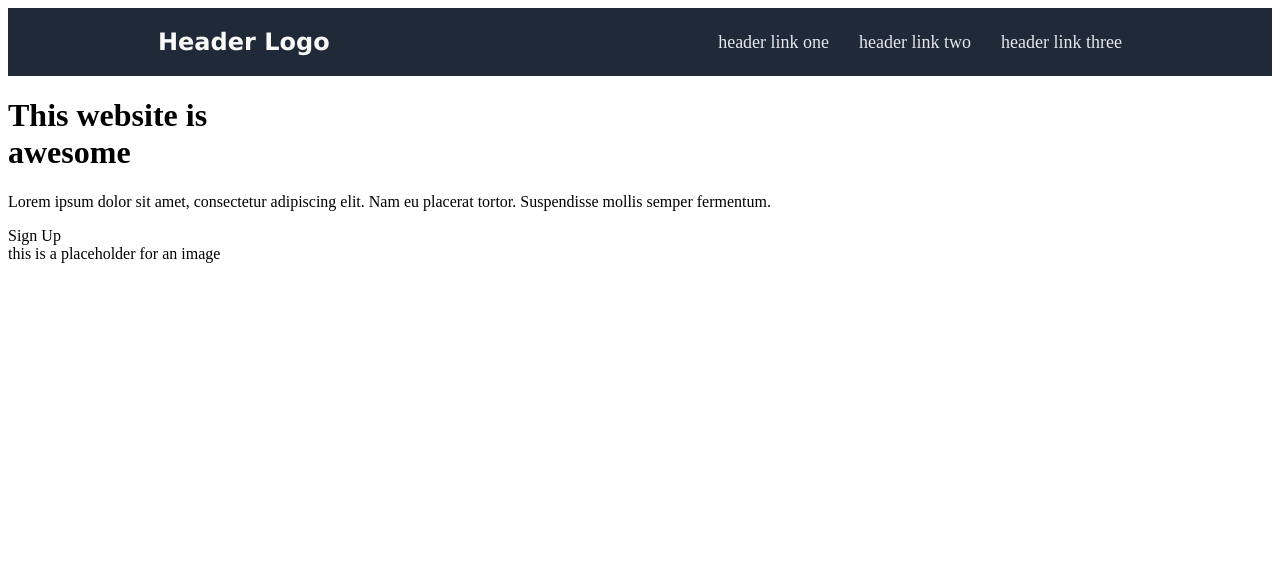
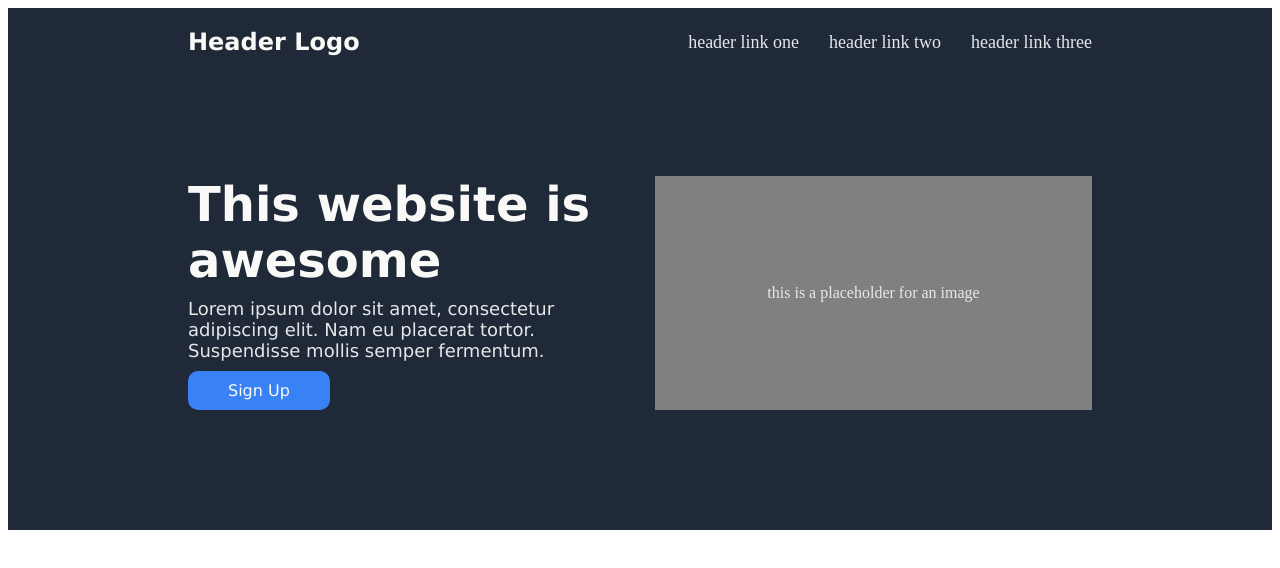
Before and after one commit to 91Flavio91/landing-page, a plain HTML site: page index.html in a window 1280 px wide. Drawn offline with Linux system fonts and the light colour scheme.

Commit message:
Add style to the header

```diff
--- a/style.css
+++ b/style.css
@@ -1,7 +1,7 @@
 #nav-bar {
     display: flex;
     justify-content: space-between;
-    padding: 20px 150px;
+    padding: 20px 180px;
 
     background-color: #1f2937;
 }
@@ -27,3 +27,52 @@ a {
     text-decoration: none;
     color: #e5e7eb;
 }
+
+
+
+#header {
+    display: flex;
+    gap: 30px;
+    padding: 100px 180px 120px;
+
+    background-color: #1f2937;
+}
+.text {
+    display: flex;
+    flex-direction: column;
+    gap: 10px;
+    flex: 1;
+}
+.image-placeholder {
+    display: flex;
+    justify-content: center;
+    align-items: center;
+    flex: 1;
+
+    background-color: #808080;
+    color: #e5e7eb;
+}
+h1 {
+    margin: 0px;
+
+    font-size: 48px;
+    font-weight: 800;
+    font-family: Verdana, sans-serif;
+    color: #f9faf8;
+}
+#header p {
+    margin: 0px;
+
+    font-size: 18px;
+    font-family: Verdana, sans-serif;
+    color: #e5e7eb;
+}
+#header .call-to-action {
+    align-self: flex-start;
+    border-radius: 10px;
+padding: 10px 40px;
+
+font-family: Verdana, sans-serif;
+    color: #f9faf8;
+    background-color: #3882f6;
+}
```
